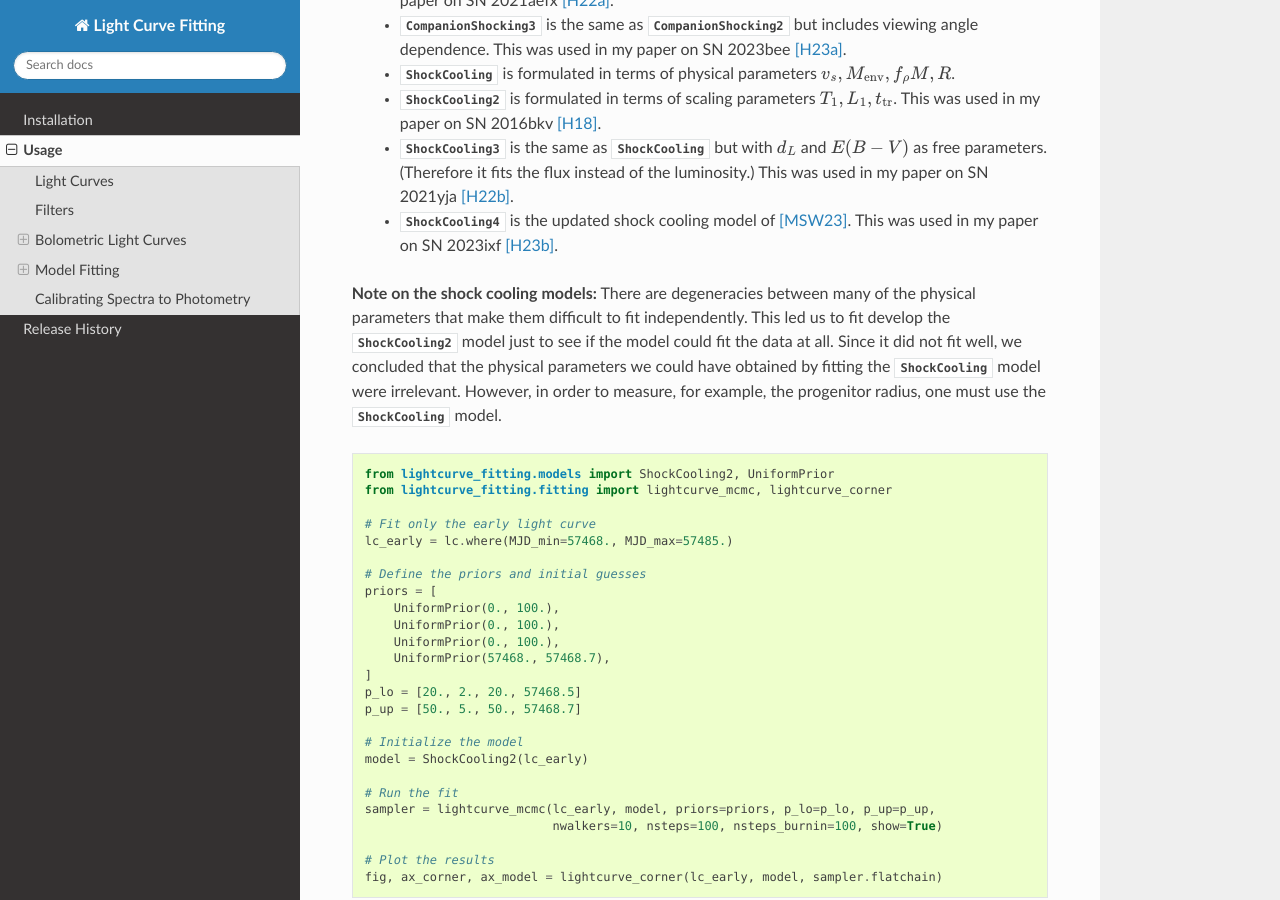
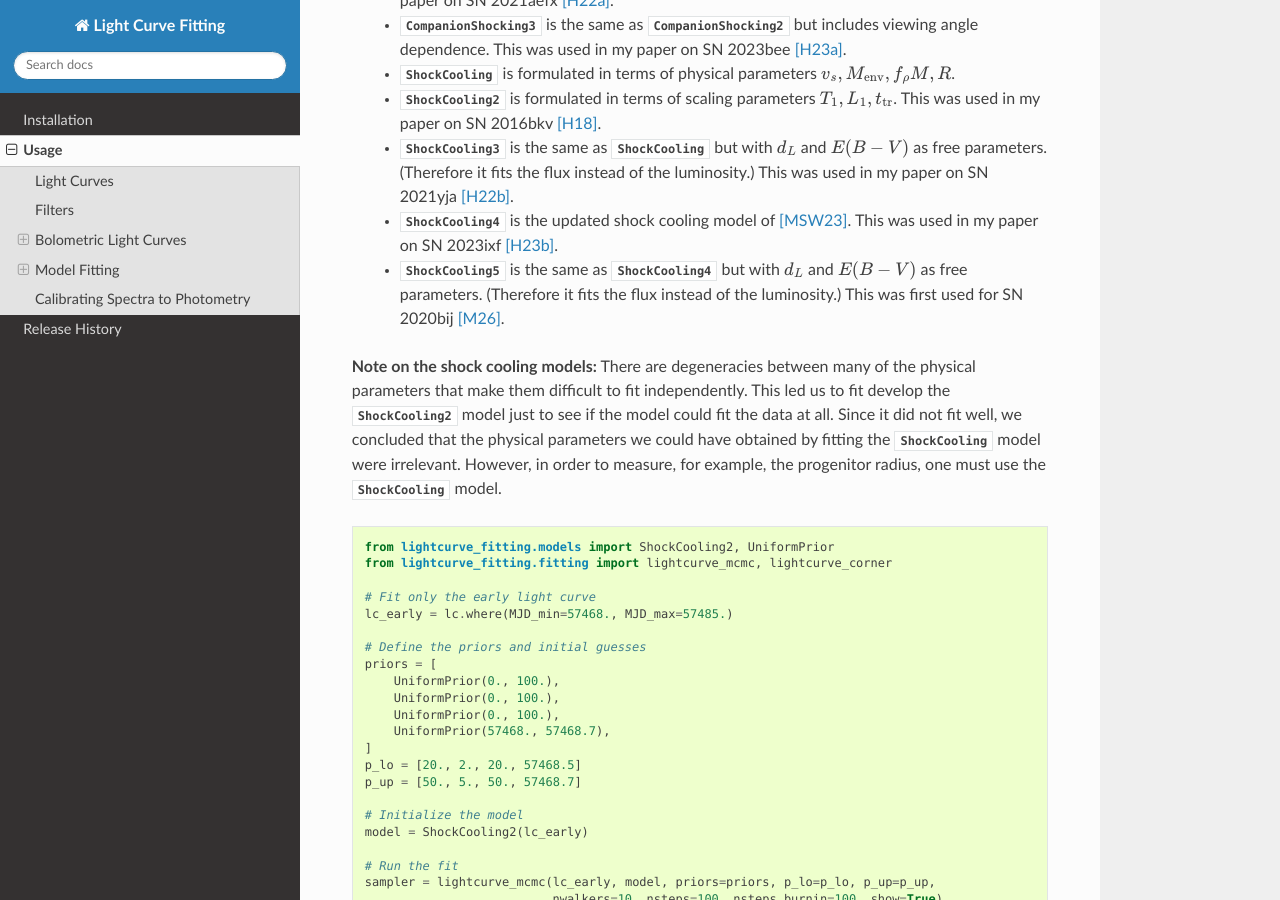
Before and after one commit to griffin-h/lightcurve_fitting, a Sphinx documentation site: the page built from docs/source/usage.rst, in a window 1280 px wide and 900 px high, scrolled down 4363 px. Built offline with Sphinx 7.4.7 and the Read the Docs theme 3.1.0, drawn with Linux system fonts in a browser that asks for light colours; pages that are not in the unit, such as notebooks, are missing from menus.

Commit message:
add ShockCooling5 to docs

```diff
--- a/docs/source/index.rst
+++ b/docs/source/index.rst
@@ -34,3 +34,4 @@ References
 .. [RW11] Rabinak & Waxman 2011, ApJ, 728, 63, doi:`10.1088/0004-637X/728/1/63 <https://doi.org/10.1088/0004-637X/728/1/63>`_
 .. [SW17] Sapir & Waxman 2017, ApJ, 838, 130, doi:`10.3847/1538-4357/aa64df <https://doi.org/10.3847/1538-4357/aa64df>`_
 .. [MSW23] Morag, Sapir, & Waxman 2023, MNRAS, 522, 2764, doi:`10.1093/mnras/stad899 <https://doi.org/10.1093/mnras/stad899>`_
+.. [M26] Mohsen-Tanev et al. 2026, ApJ, 1007, 186, doi:`10.3847/1538-4357/ae8772 <https://doi.org/10.3847/1538-4357/ae8772>`_
--- a/docs/source/release-history.rst
+++ b/docs/source/release-history.rst
@@ -18,6 +18,7 @@ Unreleased
   * missing kappa in :math:`t_\mathrm{br}` (only matters if you adjusted kappa)
   * wrong operation in :math:`t_\mathrm{tr}` (only affects maximum validity time in some cases)
 
+* Adds :class:`.ShockCooling5`, which allows for free distance and extinction parameters in :class:`.ShockCooling4`
 * Include new aliases for Swift filters: UVU, UVB, and UVV
 * Parse L filter as L-GOTO, instead of L-UKIRT
 * :meth:`.LC.where` creates a copy of cached marker assignments
--- a/docs/source/usage.rst
+++ b/docs/source/usage.rst
@@ -166,6 +166,8 @@ The variations on these classes are as follows:
    This was used in my paper on SN 2021yja [H22b]_.
  * :class:`.ShockCooling4` is the updated shock cooling model of [MSW23]_.
    This was used in my paper on SN 2023ixf [H23b]_.
+ * :class:`.ShockCooling5` is the same as :class:`.ShockCooling4` but with :math:`d_L` and :math:`E(B-V)` as free parameters. (Therefore it fits the flux instead of the luminosity.)
+   This was first used for SN 2020bij [M26]_.
 
 **Note on the shock cooling models:**
 There are degeneracies between many of the physical parameters that make them difficult to fit independently.
```
